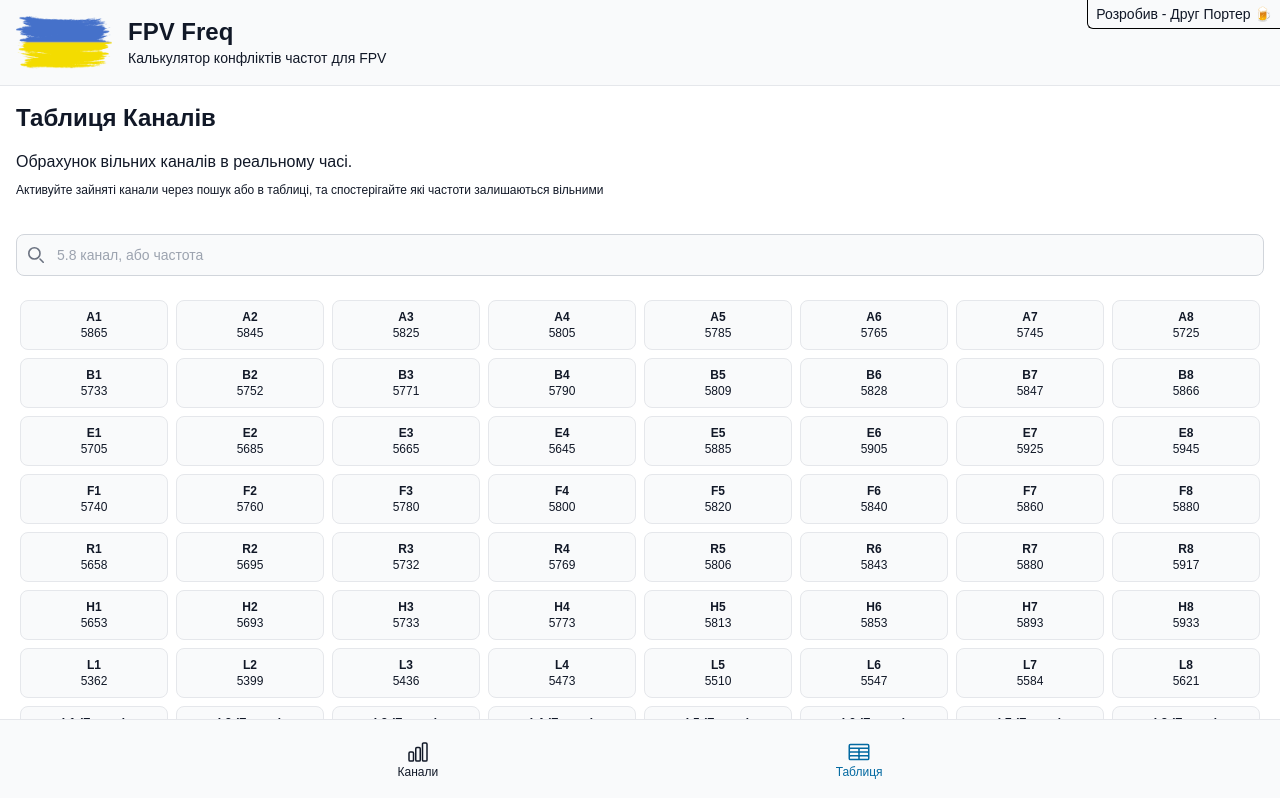
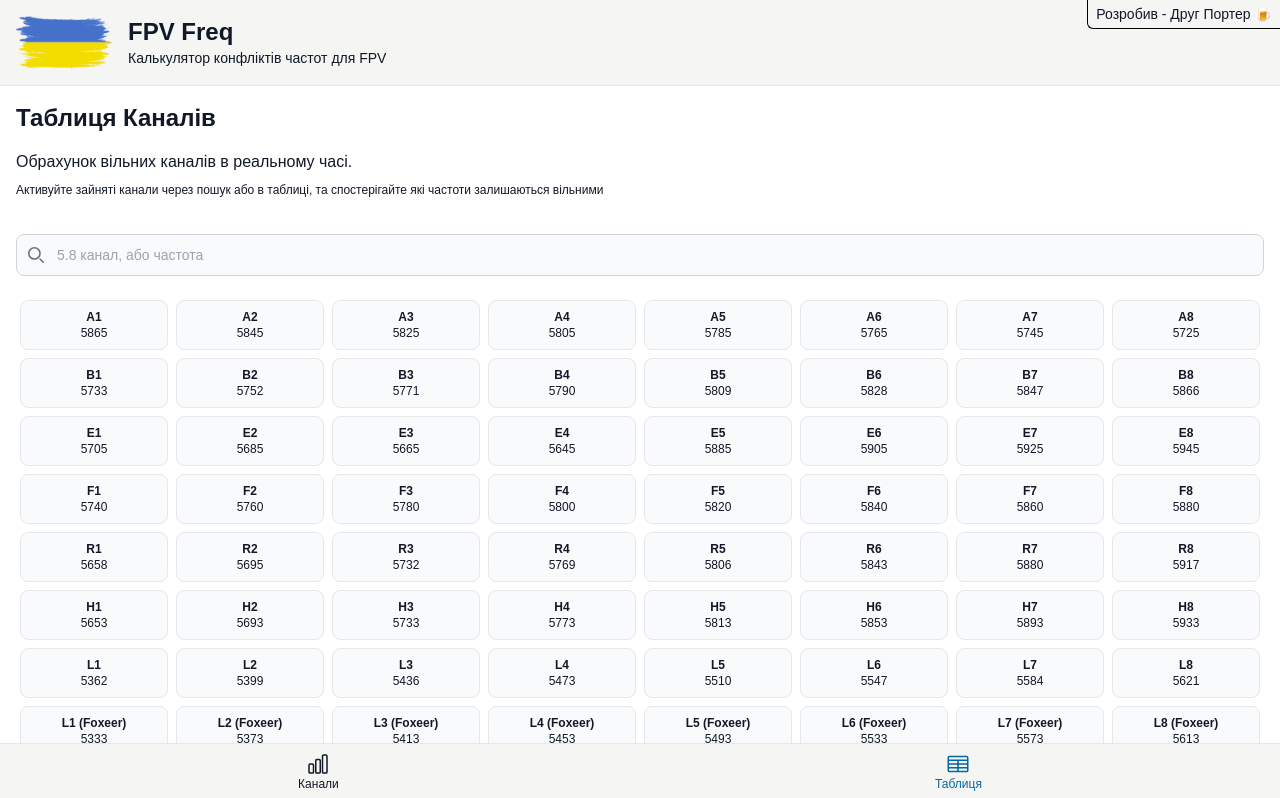
Before and after one commit to vitalii-z8i/fpv-freq-2.0, a Next.js app: page /table in a window 1280 px wide. Shown: the top 798 px of the page. Built offline with nearby package versions, Linux system fonts and the light colour scheme.

Commit message:
theme colors & spacing fixes

```diff
--- a/src/app/components/channels-select.tsx
+++ b/src/app/components/channels-select.tsx
@@ -73,7 +73,7 @@ export default function ChannelsSelect({ onSelected = (() => {}) }: { onSelected
                     ${isVisible ? 'opacity-100' : 'opacity-0'}
                     transition delay-0 duration-500 ease-in-out
                     absolute w-screen top-0 h-full
-                    border-b border-gray-200 bg-gray-50 dark:bg-zinc-800 dark:border-zinc-700
+                    border-b border-gray-200 bg-stone-100 dark:bg-zinc-800 dark:border-zinc-700
                 `} style={{left: 'calc(-50vw + 50%)'}}></div>
             <div className="relative">
                 <div className="absolute inset-y-0 start-0 flex items-center ps-3 pointer-events-none">
@@ -90,7 +90,7 @@ export default function ChannelsSelect({ onSelected = (() => {}) }: { onSelected
                         onFocus={handleFocus}
                         onBlur={handleBlur}
                 />
-                <ul className={`${searchTerm ? 'block' : 'hidden'} absolute bg-gray-50 border border-gray-300 text-gray-900 text-sm rounded-b-lg focus:ring-blue-500 focus:border-blue-500 block w-full p-2.5 dark:bg-zinc-700 dark:border-zinc-600 dark:placeholder-gray-400 dark:text-white dark:focus:ring-blue-500 dark:focus:border-blue-500`}>
+                <ul className={`${searchTerm ? 'block' : 'hidden'} absolute bg-stone-100 border border-gray-300 text-gray-900 text-sm rounded-b-lg focus:ring-blue-500 focus:border-blue-500 block w-full p-2.5 dark:bg-zinc-700 dark:border-zinc-600 dark:placeholder-gray-400 dark:text-white dark:focus:ring-blue-500 dark:focus:border-blue-500`}>
                     {channelsList()}
                 </ul>
             </div>
--- a/src/app/components/nav/nav.tsx
+++ b/src/app/components/nav/nav.tsx
@@ -2,8 +2,8 @@ import React from 'react';
 
 export default function Nav({ children }: { children: React.JSX.Element | React.JSX.Element[] }) {
     return (
-        <nav className="z-10 fixed bottom-0 border-t py-5 w-screen border-gray-200 bg-gray-50 dark:bg-zinc-800 dark:border-zinc-700">
-            <ul className="font-normal flex justify-evenly" >
+        <nav className="z-10 fixed bottom-0 border-t py-5 md:py-2 w-screen border-gray-200 bg-stone-100 dark:bg-zinc-800 dark:border-zinc-700">
+            <ul className="font-normal flex justify-around" >
                 {children}
             </ul>
         </nav>
--- a/src/app/globals.css
+++ b/src/app/globals.css
@@ -5,7 +5,7 @@
 :root {
   --background: #ffffff;
   --foreground: #111827;
-  --theme-color: #F9FAFB;
+  --theme-color: #f5f5f4;
 }
 
 @media (prefers-color-scheme: dark) {
--- a/src/app/layout.tsx
+++ b/src/app/layout.tsx
@@ -69,14 +69,14 @@ export default function RootLayout({
   return (
     <html lang="uk">
       <body className={`${geistSans.variable} ${geistMono.variable} antialiased min-h-screen`}>
-        <div className="relative border-b border-gray-200 bg-gray-50 dark:bg-zinc-800 dark:border-zinc-700">
+        <div className="relative border-b border-gray-200 bg-stone-100 dark:bg-zinc-800 dark:border-zinc-700">
           <div className="max-w-screen-xl flex flex-wrap items-center justify-between mx-auto p-4">
             <Logo/>
             <div className="text-xs md:text-sm z-10 bg-inherit absolute top-0 right-0 rounded-bl-md border-black dark:border-white border-b border-l py-1 px-2">Розробив - Друг Портер 🍺</div>
           </div>
         </div>
         <div className="min-h-dvh main-body max-w-screen">
-          <div className="mx-auto p-4 mb-20 max-w-screen-xl">
+          <div className="mx-auto p-4 pb-28 max-w-screen-xl">
             {children}
           </div>
         </div>
```
